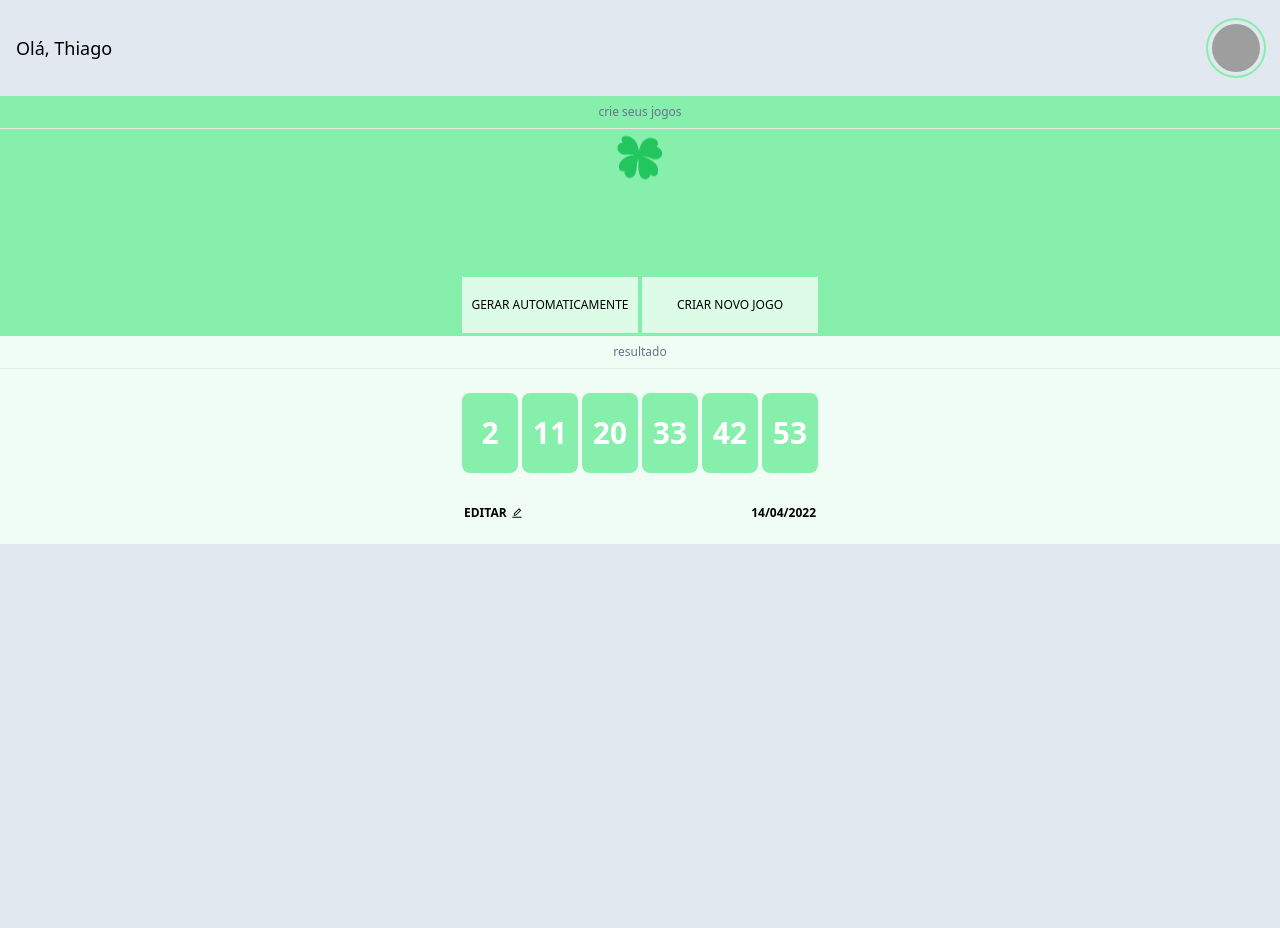
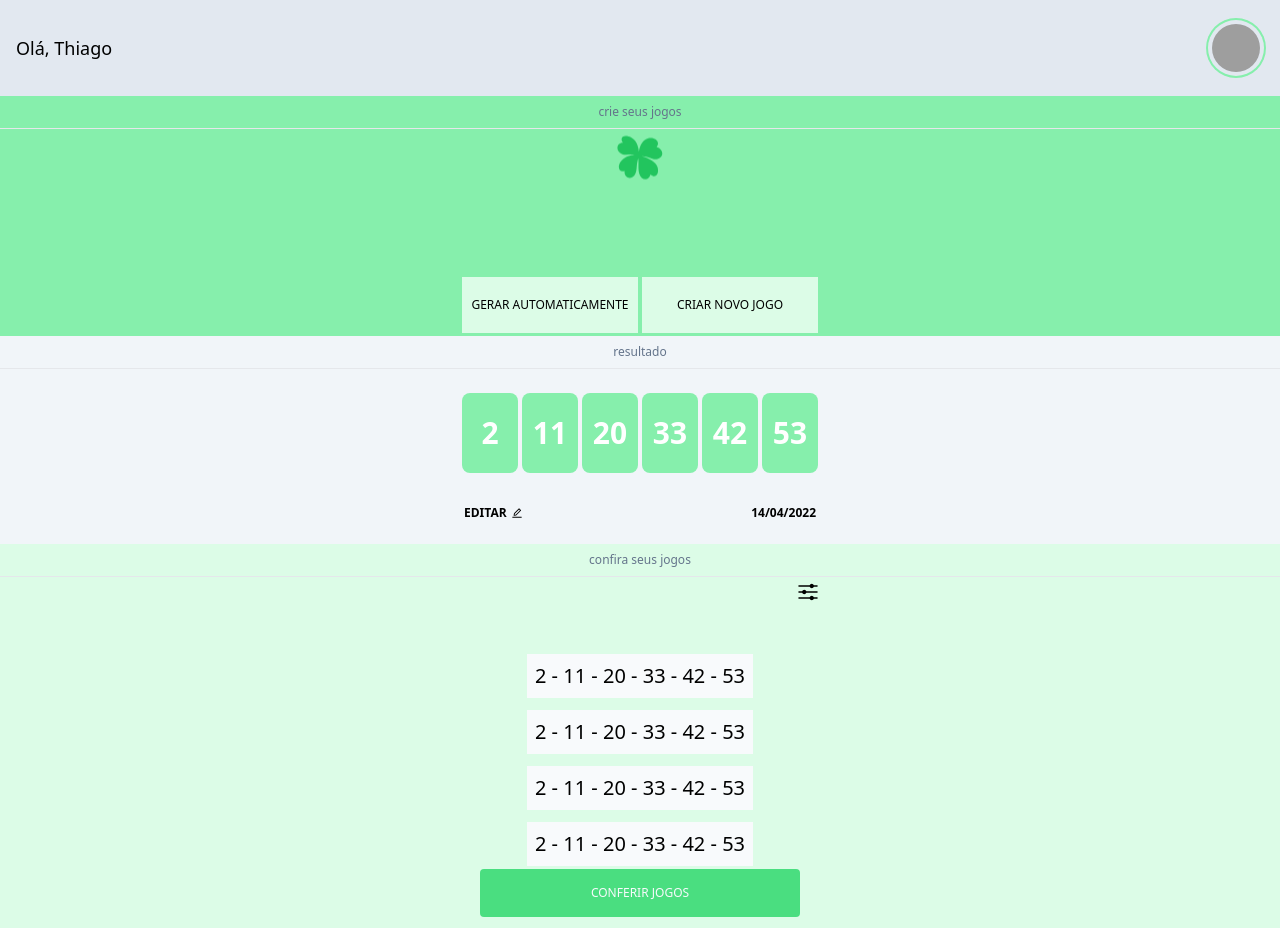
Before and after one commit to Galvaothiago/tique, a Next.js app: page / in a window 1280 px wide. Before the commit the page ends 896 px from the top, so only its background shows below. Built offline with nearby package versions, Linux system fonts and the light colour scheme; grey boxes are pictures that could not be loaded.

Commit message:
created design struture to check result component

```diff
--- a/src/components/betResult/index.tsx
+++ b/src/components/betResult/index.tsx
@@ -4,11 +4,11 @@ export function BetResult() {
     const fakeResult = ['2', '11', '20', '33', '42', '53']
 
     return (
-        <section className="w-full h-52 bg-green-50" >
-            <p className="w-full text-center text-xs text-slate-500 border-b py-2 border-slave">resultado</p>
+        <section className="w-full h-52 bg-slate-100" >
+            <h3 className="w-full text-center text-xs text-slate-500 border-b py-2 border-slave">resultado</h3>
             <div className="flex justify-center items-center gap-1 pt-6">
-               { fakeResult.map( number =>
-                <span className="grid place-items-center text-white text-3xl font-bold w-14 h-20 rounded-lg bg-green-300" >{number}</span>) }
+               { fakeResult.map( (number, index) =>
+                <span key={`${index}-${number}`} className="grid place-items-center text-white text-3xl font-bold w-14 h-20 rounded-lg bg-green-300" >{number}</span>) }
             </div>
             <div className="flex justify-between items-center mx-auto w-96 px-4 pt-8">
                 <div className="flex items-center gap-1 text-xs font-bold uppercase cursor-pointer">
--- /dev/null
+++ b/src/components/checkResult/index.tsx
@@ -0,0 +1,82 @@
+import { useState } from 'react'
+import { IoClose } from 'react-icons/io5'
+import { IoOptions } from 'react-icons/io5'
+
+export function CheckResult() {
+    const [ showButtonsDelete, setShowButtonsDelete ] = useState<boolean>(false)
+    const [ showSingleButtonDelete, setShowSingleButtonDelete ] = useState<boolean>(false)
+
+    const TIME_CLOSE_AUTOMATICALLY = 20000
+
+    const hadleShowButtons = () => {
+        setShowButtonsDelete(true)
+
+        setTimeout(() => {
+            setShowButtonsDelete(false)
+            setShowSingleButtonDelete(false)
+        }, TIME_CLOSE_AUTOMATICALLY)
+    }
+
+    const fakeFinalBets = [
+        ['2', '11', '20', '33', '42', '53'],
+        ['2', '11', '20', '33', '42', '53'],
+        ['2', '11', '20', '33', '42', '53'],
+        ['2', '11', '20', '33', '42', '53'],
+        ['2', '11', '20', '33', '42', '53'],
+        ['2', '11', '20', '33', '42', '53'],
+        ['2', '11', '20', '33', '42', '53'],
+        ['2', '11', '20', '33', '42', '53'],
+        ['2', '11', '20', '33', '42', '53'],
+        ['2', '11', '20', '33', '42', '53'],
+        ['2', '11', '20', '33', '42', '53'],
+        ['2', '11', '20', '33', '42', '53'],
+        ['2', '11', '20', '33', '42', '53'],
+        ['2', '11', '20', '33', '42', '53'],
+        ['2', '11', '20', '33', '42', '53'],
+        ['2', '11', '20', '33', '42', '53'],
+        ['2', '11', '20', '33', '42', '53'],
+        ['2', '11', '20', '33', '42', '53']
+
+    ]
+
+    const formatViewBet = (bet: string[]) => {
+        if(bet.length === 0) return
+
+        const INITAL_STRING = 0
+        const REMOVE_FROM = 3
+
+        const formatedBet = bet.reduce((acc, number) => {
+            acc += `${number} - `
+            return acc
+        }, '')
+
+        const finalBet = formatedBet.substring(INITAL_STRING, (formatedBet.length - REMOVE_FROM))
+        return finalBet
+    }
+
+    return (
+        <div className="flex flex-col w-full h-96 bg-green-100">
+            <h3 className="w-full text-center text-xs text-slate-500 border-b py-2 border-slave">confira seus jogos</h3>
+            { showButtonsDelete ?
+                ( !showSingleButtonDelete ? <div className="flex justify-center gap-2 w-full pb-2">
+                    <button className="w-44 p-2 bg-red-400 text-slate-200 rounded-md">excluir todos</button>
+                    <button className="w-44 p-2 bg-red-300 rounded-md" onClick={() => setShowSingleButtonDelete(true)}>excluir alguns</button>
+                </div> : <div className="flex justify-center items-center pb-2"><button className="w-44 p-2 bg-green-400 rounded-md">tudo ok?</button></div>) :
+                <div className="flex w-96 h-12 mx-auto items-center justify-end pr-3">
+                    < IoOptions className="text-2xl cursor-pointer" onClick={hadleShowButtons}/>
+                </div>}
+            <div className="w-full h-full overflow-y-auto p-8">
+                <div className="flex flex-col items-center gap-3 w-full h-auto py-4">
+                    { fakeFinalBets.map((bet, index) =>
+                        <div key={`${index}-${bet}`} className="flex items-center gap-4">
+                            <span className="p-2 bg-slate-50 text-xl font-normal">{formatViewBet(bet)}</span>
+                            { showSingleButtonDelete && < IoClose className="text-4xl cursor-pointer text-red-500" onClick={hadleShowButtons}/>}
+                        </div>) }
+                </div>
+            </div>
+            <div className="grid place-items-center w-full h-24 pb-2">
+                <button className="w-80 h-12 bg-green-400 rounded uppercase text-xs text-slate-50">conferir jogos</button>
+            </div>
+        </div>
+    )
+}
--- a/src/components/createBet/index.tsx
+++ b/src/components/createBet/index.tsx
@@ -92,7 +92,7 @@ export function CreateBet() {
 
     return (
         <section className="w-full h-60 bg-green-300">
-            <p className="w-full text-center text-xs text-slate-500 border-b py-2 border-slave" >crie seus jogos</p>
+            <h3 className="w-full text-center text-xs text-slate-500 border-b py-2 border-slave" >crie seus jogos</h3>
             <div className="flex justify-center items-center w-full h-16">
                 <div className="flex items-center justify-center gap-3 mt-4">
                     {showMessage ?
--- a/src/components/warnning/index.tsx
+++ b/src/components/warnning/index.tsx
@@ -4,7 +4,7 @@ interface WarnningProp {
 
 export function Warnning({ content }: WarnningProp) {
     return (
-        <div className="bg-green-100 border-t border-b border-green-700 text-green-700 px-4 py-3" role="alert">
+        <div className="bg-green-100 border border-green-700 text-green-700 px-4 py-3" role="alert">
             <p className="text-sm">{ content }</p>
         </div>
     )
--- a/src/pages/index.tsx
+++ b/src/pages/index.tsx
@@ -1,4 +1,5 @@
 import { BetResult } from "../components/betResult";
+import { CheckResult } from "../components/checkResult";
 import { CreateBet } from "../components/createBet";
 import { Header } from "../components/header";
 
@@ -7,10 +8,11 @@ export default function Home() {
 
   return (
     <>
-      <Header urlImg={URL_IMG}/>
-      <div className="xl:container mx-auto h-screen bg-slate-200">
+      <div className="xl:container mx-auto h-full bg-slate-200">
+          <Header urlImg={URL_IMG}/>
           <CreateBet />
           <BetResult />
+          <CheckResult />
       </div>
 
     </>
--- a/src/styles/globals.css
+++ b/src/styles/globals.css
@@ -11,5 +11,4 @@
 
 body {
   background-color: rgb(226 232 240);
-  overflow-y: hidden;
 }
```
